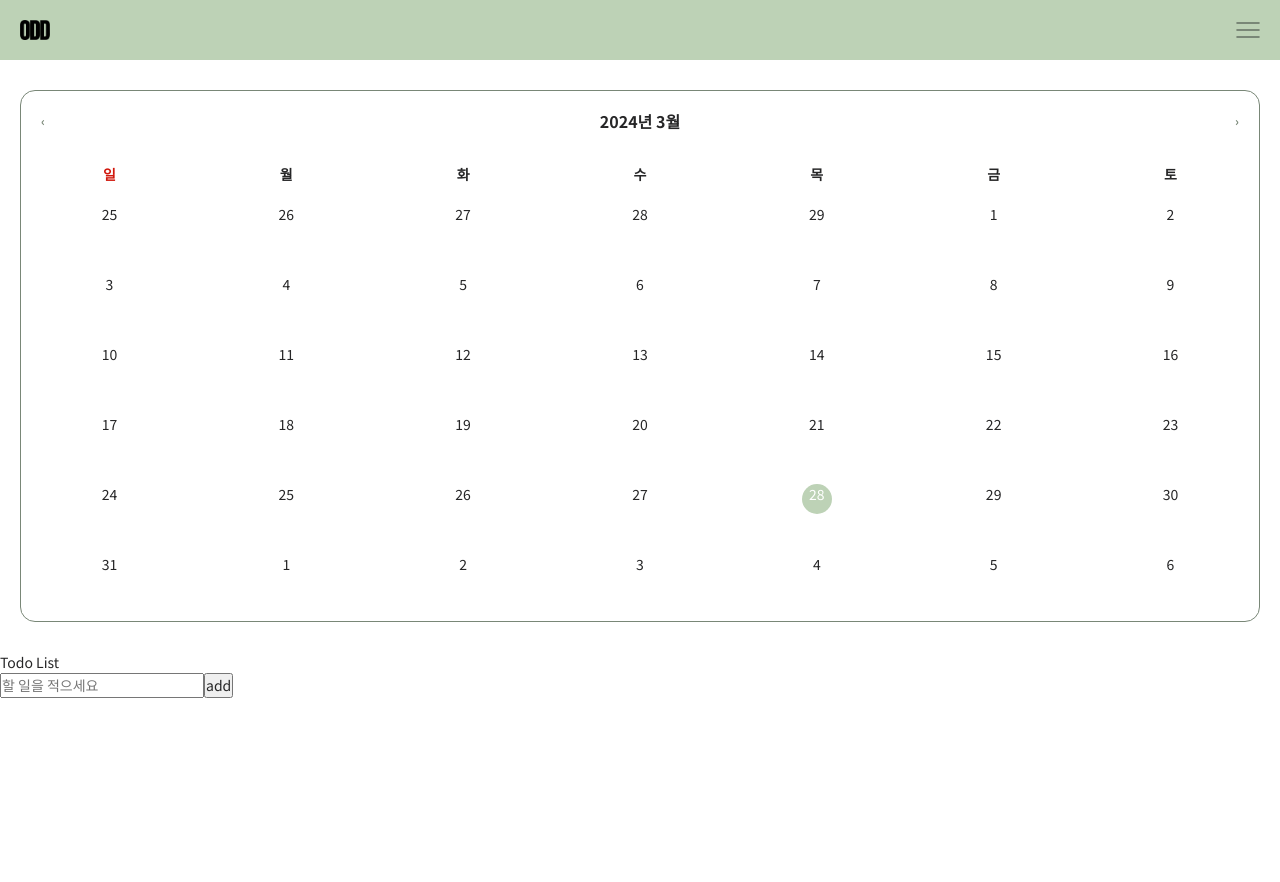
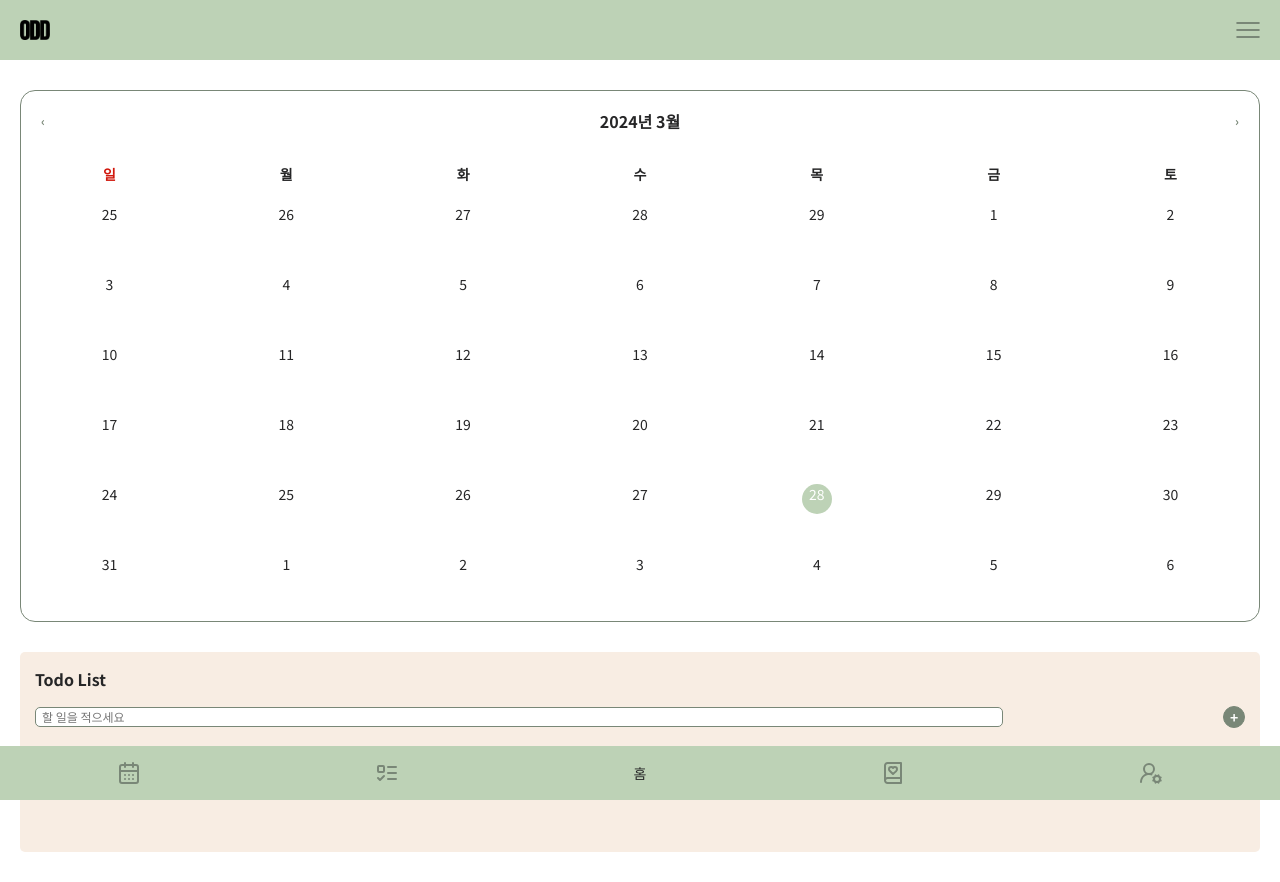
Before and after one commit to cci0/DN, a React (Create React App) app in the folder main-page/: page / in a window 1280 px wide. Before the commit the page ends 800 px from the top, so only its background shows below. Built offline with nearby package versions, Linux system fonts and the light colour scheme.

Commit message:
feat: bottom nemubar

```diff
--- a/main-page/package.json
+++ b/main-page/package.json
@@ -7,6 +7,10 @@
     "@testing-library/jest-dom": "^5.17.0",
     "@testing-library/react": "^13.4.0",
     "@testing-library/user-event": "^13.5.0",
+    "@types/jest": "^29.5.12",
+    "@types/node": "^20.12.3",
+    "@types/react": "^18.2.74",
+    "@types/react-dom": "^18.2.23",
     "moment": "^2.30.1",
     "momnet": "^2.29.1",
     "react": "^18.2.0",
@@ -17,6 +21,7 @@
     "react-scripts": "5.0.1",
     "redux": "^5.0.1",
     "sass": "^1.72.0",
+    "typescript": "^5.4.3",
     "web-vitals": "^2.1.4"
   },
   "scripts": {
--- a/main-page/src/App.js
+++ b/main-page/src/App.js
@@ -13,6 +13,7 @@ import TodoList from './pages/TodoList';
 import Diary from './pages/Diary';
 import FindId from './pages/FindId';
 import Mypage from './pages/Mypage';
+import MenuBar from './components/MenuBar';
 
 function App() {
     return (
@@ -40,6 +41,7 @@ function App() {
 
                     <Route path="*" element={<NotFound />} />
                 </Routes>
+                <MenuBar />
             </BrowserRouter>
         </div>
     );
--- /dev/null
+++ b/main-page/src/Type.ts
@@ -0,0 +1,5 @@
+export interface TodoItemProps {
+    id: number;
+    text: string;
+    completed: boolean;
+}
--- /dev/null
+++ b/main-page/src/components/MenuBar.js
@@ -0,0 +1,38 @@
+import React from 'react';
+import { Link } from 'react-router-dom';
+
+import '../styles/menuBar.scss';
+
+export default function MenuBar() {
+    return (
+        <div className="menuBar">
+            <nav>
+                <ul className="mb-bottom-menu">
+                    <li className="bottom-menu-list">
+                        <Link to={'/Calendar'}>
+                            <img src={process.env.PUBLIC_URL + '/icons/calendar-days.svg'} alt="calendar" />
+                        </Link>
+                    </li>
+                    <li>
+                        <Link to={'/TodoList'}>
+                            <img src={process.env.PUBLIC_URL + '/icons/list-todo.svg'} alt="todoList" />
+                        </Link>
+                    </li>
+                    <li>
+                        <Link to={'/'}>홈</Link>
+                    </li>
+                    <li>
+                        <Link to={'/MyDiary'}>
+                            <img src={process.env.PUBLIC_URL + '/icons/book-heart.svg'} alt="mydiary" />
+                        </Link>
+                    </li>
+                    <li>
+                        <Link to={'/MyPage'}>
+                            <img src={process.env.PUBLIC_URL + '/icons/user-round-cog.svg'} alt="mypage" />
+                        </Link>
+                    </li>
+                </ul>
+            </nav>
+        </div>
+    );
+}
--- a/main-page/src/components/TodoList.js
+++ b/main-page/src/components/TodoList.js
@@ -1,25 +1,45 @@
 import React, { useEffect, useState } from 'react';
+import '../styles/todoList.scss';
 
 export default function TodoList() {
     const [todo, setTodo] = useState('');
     const [todos, setTodos] = useState([]);
 
     const onChange = (event) => setTodo(event.target.value);
+
     const onSubmit = (event) => {
         event.preventDefault();
         if (todo === '') {
             return;
         }
         if (todos.length < 10) {
-            setTodos((currentArray) => [todo, ...currentArray]);
+            setTodos((currentArray) => [
+                ...currentArray,
+                {
+                    id: Date.now(),
+                    text: todo,
+                    completed: false,
+                },
+            ]);
         } else {
             return alert('등록된 리스트가 너무 많습니다.');
         }
         setTodo('');
     };
 
-    const onClick = (idx) => {
-        setTodos(todos.filter((_, todoIdx) => idx !== todoIdx));
+    const onDelete = (id) => {
+        setTodos(todos.filter((todoItem) => todoItem.id !== id));
+    };
+
+    const toggleCompleted = (id) => {
+        setTodos(
+            todos.map((todoItem) => {
+                if (todoItem.id === id) {
+                    return { ...todoItem, completed: !todoItem.completed };
+                }
+                return todoItem;
+            })
+        );
     };
 
     useEffect(() => {
@@ -34,20 +54,37 @@ export default function TodoList() {
     }, [todos]);
 
     return (
-        <div>
-            <div>Todo List</div>
-            <form onSubmit={onSubmit}>
-                <input type="text" value={todo} onChange={onChange} maxLength={20} placeholder="할 일을 적으세요" />
-                <button>
-                    <span>add</span>
+        <div className="mb-todoList">
+            <div className="todoList-title">Todo List</div>
+            <form className="input-todoList-box" onSubmit={onSubmit}>
+                <input
+                    className="input-todoList"
+                    type="text"
+                    value={todo}
+                    onChange={onChange}
+                    maxLength={20}
+                    placeholder="할 일을 적으세요"
+                />
+                <button className="todoList-btn" type="submit">
+                    <span className="todoList-add">+</span>
                 </button>
             </form>
-            <ul>
-                {todos.map((item, idx) => (
-                    <li key={idx}>
-                        {item}
-                        <button onClick={() => onClick(idx)}>
-                            <span>delete</span>
+            <ul className="mb-list">
+                {todos.map((todoItem) => (
+                    <li className={`todoList ${todoItem.completed ? 'completed' : ''}`} key={todoItem.id}>
+                        <label className="todoList-label">
+                            <input
+                                className="todo-check"
+                                type="checkbox"
+                                checked={todoItem.completed}
+                                onChange={() => toggleCompleted(todoItem.id)}
+                            />
+                            {todoItem.text}
+                        </label>
+                        <button className="todo-delete-btn" type="button" onClick={() => onDelete(todoItem.id)}>
+                            <span className="todo-delete">
+                                <img src={process.env.PUBLIC_URL + '/icons/trash-2.svg'} alt="Trash Icon" />
+                            </span>
                         </button>
                     </li>
                 ))}
--- /dev/null
+++ b/main-page/src/styles/menuBar.scss
@@ -0,0 +1,20 @@
+$basic-color: #bdd2b6;
+$icon-color: #798777;
+$white-color: #fdfdfd;
+$bg-color: #f8ede3;
+
+.menuBar {
+    background-color: #bdd2b6;
+    padding: 15px 0;
+    position: fixed;
+    bottom: 0;
+    width: -webkit-fill-available;
+
+    nav {
+        .mb-bottom-menu {
+            display: flex;
+            justify-content: space-around;
+            align-items: center;
+        }
+    }
+}
--- /dev/null
+++ b/main-page/src/styles/todoList.scss
@@ -0,0 +1,92 @@
+$basic-color: #bdd2b6;
+$icon-color: #798777;
+$white-color: #fdfdfd;
+$bg-color: #f8ede3;
+
+.mb-todoList {
+    margin: 0 20px 30px 20px;
+    background-color: $bg-color;
+    border-radius: 5px;
+    padding: 15px;
+    height: 200px;
+    overflow-y: auto;
+
+    .todoList-title {
+        font-size: 16px;
+        font-weight: bold;
+    }
+
+    .input-todoList-box {
+        margin: 15px 0;
+        display: flex;
+        justify-content: space-between;
+        align-items: center;
+
+        .input-todoList {
+            border: 1px solid $icon-color;
+            border-radius: 5px;
+            padding: 0 6px;
+            width: 80%;
+            font-size: 12px;
+        }
+
+        .todoList-btn {
+            border: 1px solid $icon-color;
+            border-radius: 50%;
+            padding: 0 6px;
+            background-color: $icon-color;
+            width: 22px;
+            height: 22px;
+
+            .todoList-add {
+                color: $white-color;
+                font-weight: bold;
+            }
+        }
+    }
+
+    .mb-list {
+        .todoList {
+            display: flex;
+            align-items: center;
+            justify-content: space-between;
+            margin-bottom: 4px;
+
+            .todoList-label {
+                display: flex;
+                align-items: center;
+                font-size: 12px;
+
+                .todo-check {
+                    margin-right: 6px;
+                    accent-color: $icon-color;
+                }
+            }
+            .todo-delete-btn {
+                width: 22px;
+                height: 16px;
+                border: 1px solid transparent;
+                background-color: transparent;
+            }
+        }
+        .completed {
+            .todoList-label {
+                text-decoration: line-through;
+                color: $icon-color;
+            }
+        }
+    }
+}
+.mb-todoList::-webkit-scrollbar {
+    width: 10px;
+}
+.mb-todoList::-webkit-scrollbar-thumb {
+    background-color: $basic-color;
+    border-radius: 10px;
+    background-clip: padding-box;
+    border: 2px solid transparent;
+}
+.mb-todoList::-webkit-scrollbar-track {
+    background-color: $bg-color;
+    border-radius: 10px;
+}
```
Also changed, not shown: main-page/src/components/TodoItem1.tsx (added, +18 -0 lines), main-page/src/components/TodoList1.tsx (added, +51 -0 lines), main-page/public/icons/trash-2.svg (added), 1 other file (tests, documents, lock files or other folders).
